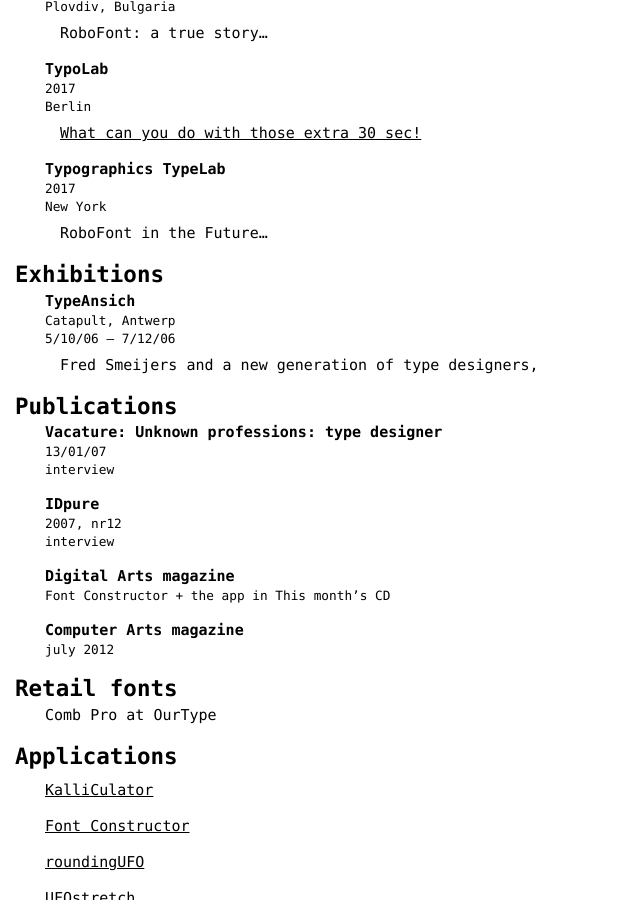
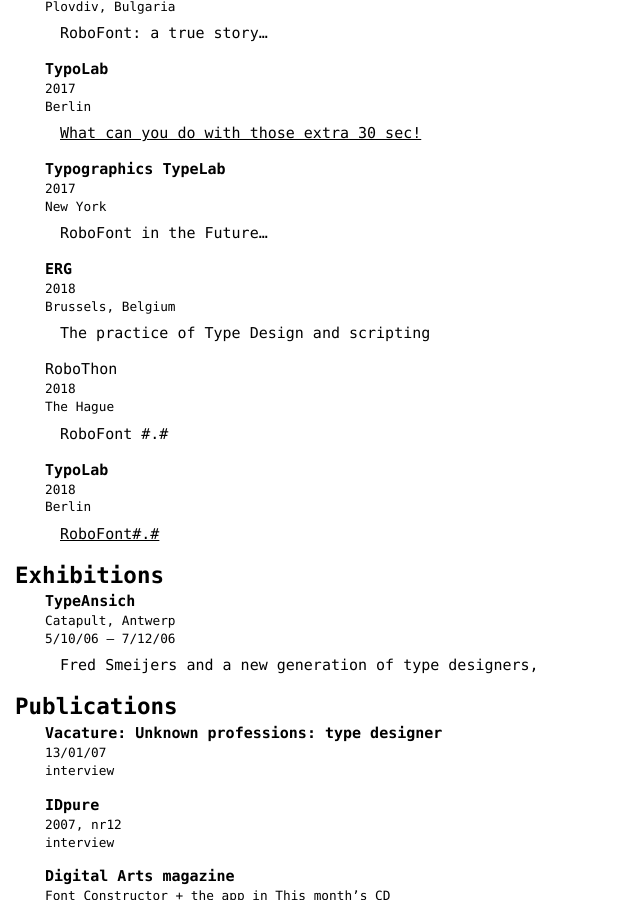
Before and after one commit to typemytype/typemytype-site, a Jekyll site: the page built from about.md, in a window 1280 px wide and 900 px high, scrolled down 3444 px. Shown: the whole window, without its empty margins (0-640 px from the left). Built offline with Jekyll 4.4.1, drawn with Linux system fonts in a browser that asks for light colours; nearby versions of some CDN libraries; some web fonts are replaced; some of the changed text lies outside the part shown.

Commit message:
update about

```diff
--- a/about.md
+++ b/about.md
@@ -192,6 +192,24 @@
 
   : RoboFont in the Future...
 
+* *[ERG](https://erg-type.gitlab.io/le-nerf-de-la-lettre/)*
+  2018
+  Brussels, Belgium
+
+  : The practice of Type Design and scripting
+
+* [RoboThon](http://typemedia.org/robothon/)
+  2018
+  The Hague
+
+  : RoboFont #.#
+
+* *[TypoLab](http://www.typotalks.com/labs/2018/)*
+  2018
+  Berlin
+
+  : [RoboFont#.#](https://www.typotalks.com/videos/robofont/)
+
 ## [Exhibitions]({{ site.baseurl }}/tags/#exhibition)
 
 * *[TypeAnsich](http://www.typeansich.be/)*
@@ -350,6 +368,14 @@
 
   : DrawBot and RoboFont scripting workshop
 
+* *[ERG](https://erg-type.gitlab.io/le-nerf-de-la-lettre/)*
+  21th- 23th of march
+  Brussels, Belgium
+
+  : Type Whispering
+
+
+
 [GO]: http://grafischontwerpgent.be
 [TM]: http://www.typemedia.org
 [KC]: http://www.kalliculator.com
```
